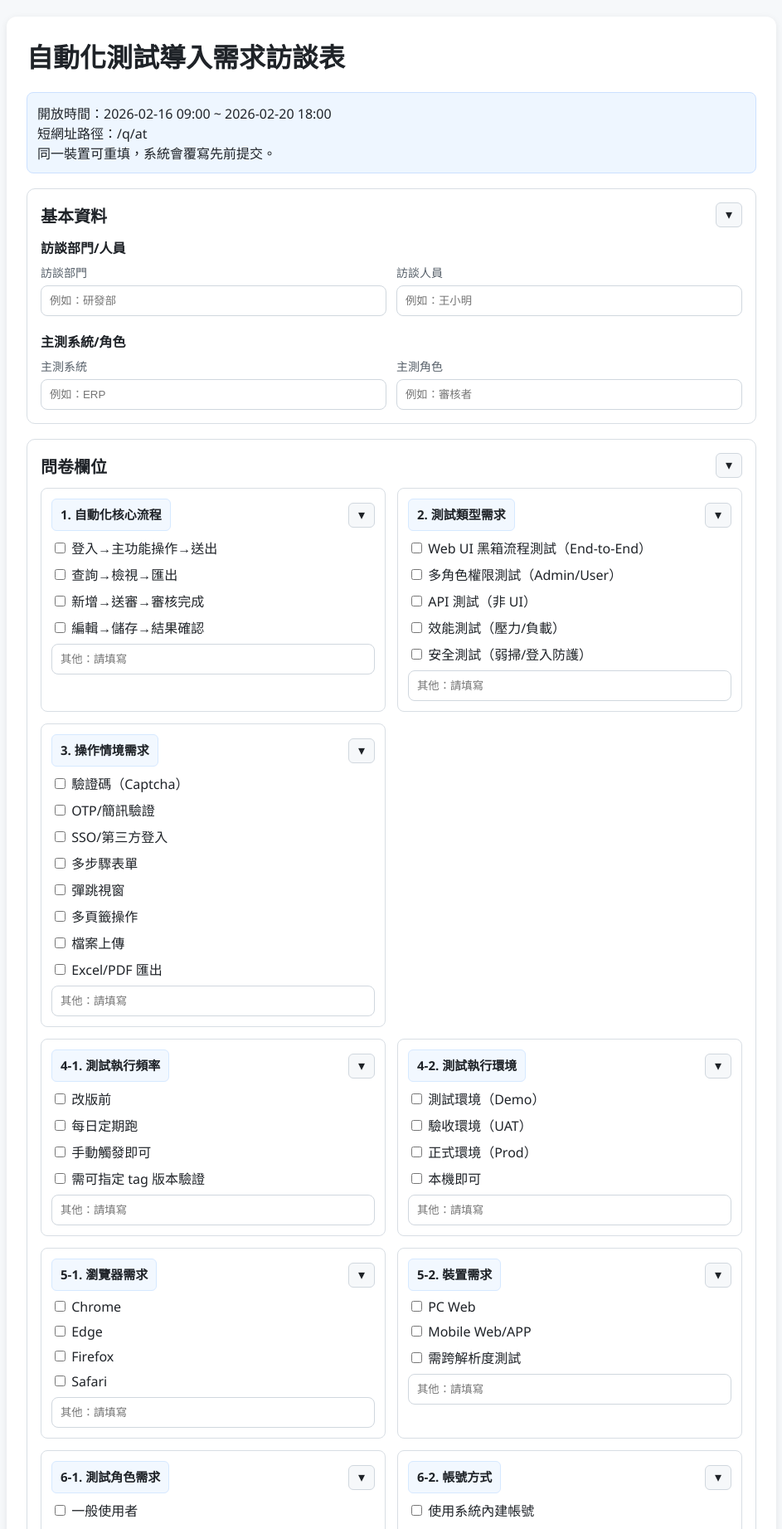
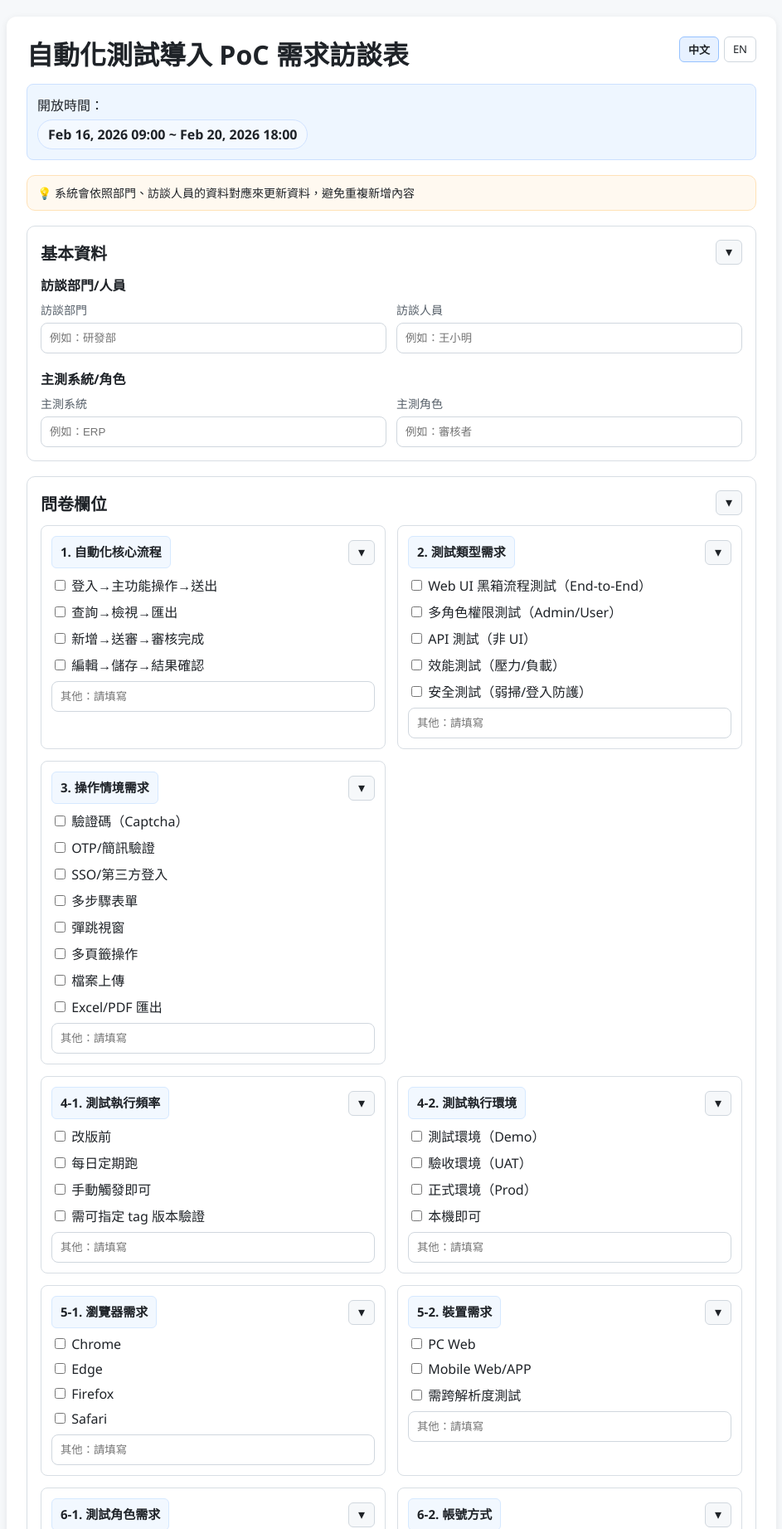
Before and after one commit to CharlesWhiteSun/Online-questionnaire-survey, a Flask app: page /q/at?lang=zh-TW in a window 1280 px wide. Shown: the top 1843 px of the page at 83% size, without its empty margins (168-1111 px from the left). Run offline with Flask 3, Linux system fonts and the light colour scheme; data that the repository does not hold is empty; some libraries are stand-ins or nearby versions.

Commit message:
新增語系切換功能，支援中文與英文，並調整相關模板以改善使用者介面

```diff
--- a/app.py
+++ b/app.py
@@ -2,6 +2,7 @@ import json
 import re
 import sqlite3
 import uuid
+from copy import deepcopy
 from datetime import datetime
 from pathlib import Path
 
@@ -21,13 +22,213 @@ from survey_config import (
 BASE_DIR = Path(__file__).parent
 DB_PATH = BASE_DIR / "survey.db"
 COOKIE_NAME = "survey_client_id"
+LANG_COOKIE_NAME = "survey_lang"
+DEFAULT_LANG = "zh-TW"
+SUPPORTED_LANGS = {"zh-TW", "en"}
 
 app = Flask(__name__)
 INDEX_PATTERN = re.compile(r"^(?P<main>\d+)(?:-(?P<sub>\d+))?\.")
 
+EN_TRANSLATIONS = {
+    "自動化測試導入 PoC 需求訪談表": "Automation Testing Adoption PoC Needs Interview Form",
+    "自動化測試導入需求訪談表": "Automation Testing Adoption Needs Interview Form",
+    "問卷填寫時間已結束": "Survey Submission Window Closed",
+    "本問卷已超過填寫期限，系統已停止收件。若您仍需補填或更新內容，請聯繫問卷管理者協助重新開放。": "This survey is past its submission deadline and is no longer accepting responses. If you still need to submit or update your response, please contact the survey administrator to reopen it.",
+    "已成功儲存。若您再次開啟同一連結並提交，系統會覆寫您先前的內容。": "Saved successfully. If you submit again from the same link and device, your previous response will be overwritten.",
+    "找不到問卷": "Survey not found",
+    "訪談部門/人員": "Interview Department / Interviewee",
+    "訪談部門": "Department",
+    "例如：研發部": "e.g. Engineering Department",
+    "訪談人員": "Interviewee",
+    "例如：王小明": "e.g. Alex Wang",
+    "主測系統/角色": "Primary System / Role",
+    "主測系統": "Primary System",
+    "例如：ERP": "e.g. ERP",
+    "主測角色": "Primary Role",
+    "例如：審核者": "e.g. Reviewer",
+    "1. 自動化核心流程": "1. Automation Core Flows",
+    "登入→主功能操作→送出": "Login → Main Action → Submit",
+    "查詢→檢視→匯出": "Search → View → Export",
+    "新增→送審→審核完成": "Create → Submit for Approval → Approved",
+    "編輯→儲存→結果確認": "Edit → Save → Verify Result",
+    "2. 測試類型需求": "2. Required Test Types",
+    "Web UI 黑箱流程測試（End-to-End）": "Web UI Black-box Flow Testing (End-to-End)",
+    "多角色權限測試（Admin/User）": "Multi-role Permission Testing (Admin/User)",
+    "API 測試（非 UI）": "API Testing (Non-UI)",
+    "效能測試（壓力/負載）": "Performance Testing (Stress/Load)",
+    "安全測試（弱掃/登入防護）": "Security Testing (Vulnerability Scan/Login Protection)",
+    "3. 操作情境需求": "3. Required Operation Scenarios",
+    "驗證碼（Captcha）": "Captcha",
+    "OTP/簡訊驗證": "OTP / SMS Verification",
+    "SSO/第三方登入": "SSO / Third-party Login",
+    "多步驟表單": "Multi-step Form",
+    "彈跳視窗": "Pop-up Dialog",
+    "多頁籤操作": "Multi-tab Operations",
+    "檔案上傳": "File Upload",
+    "Excel/PDF 匯出": "Excel/PDF Export",
+    "4-1. 測試執行頻率": "4-1. Test Execution Frequency",
+    "改版前": "Before Release",
+    "每日定期跑": "Run Daily on Schedule",
+    "手動觸發即可": "Manual Trigger is Enough",
+    "需可指定 tag 版本驗證": "Need Validation by Specific Tag Version",
+    "4-2. 測試執行環境": "4-2. Test Execution Environment",
+    "測試環境（Demo）": "Testing Environment (Demo)",
+    "驗收環境（UAT）": "User Acceptance Environment (UAT)",
+    "正式環境（Prod）": "Production Environment (Prod)",
+    "本機即可": "Local Machine is Enough",
+    "5-1. 瀏覽器需求": "5-1. Browser Requirements",
+    "Chrome": "Chrome",
+    "Edge": "Edge",
+    "Firefox": "Firefox",
+    "Safari": "Safari",
+    "5-2. 裝置需求": "5-2. Device Requirements",
+    "PC Web": "PC Web",
+    "Mobile Web/APP": "Mobile Web/APP",
+    "需跨解析度測試": "Need Cross-resolution Testing",
+    "6-1. 測試角色需求": "6-1. Test Role Requirements",
+    "一般使用者": "General User",
+    "管理者 Admin": "Administrator (Admin)",
+    "審核者 Reviewer": "Reviewer",
+    "多部門角色切換": "Multi-department Role Switching",
+    "6-2. 帳號方式": "6-2. Account Setup",
+    "使用系統內建帳號": "Use Built-in System Accounts",
+    "提供固定測試帳號": "Provide Fixed Test Accounts",
+    "測試工具需自動建立帳號": "Testing Tool Must Auto-create Accounts",
+    "7. 報告與管理需求": "7. Reporting & Management Needs",
+    "自動測試報告（Pass/Fail）": "Automated Test Report (Pass/Fail)",
+    "測試截圖紀錄": "Test Screenshot Records",
+    "測試影片錄製": "Test Video Recording",
+    "回歸測試覆蓋清單": "Regression Coverage Checklist",
+    "管理者摘要報表": "Manager Summary Report",
+    "8. 整合需求": "8. Integration Needs",
+    "Github": "GitHub",
+    "Email 通知": "Email Notifications",
+    "API": "API",
+    "9-1. PoC 規模選擇": "9-1. PoC Scope Selection",
+    "單一流程驗證（1 條流程即可）": "Single Flow Verification (1 flow)",
+    "小型流程組合（2–3 條核心流程）": "Small Flow Set (2–3 core flows)",
+    "單一模組回歸測試（5–10 條案例）": "Single Module Regression (5–10 cases)",
+    "跨模組整合流程（包含多部門操作）": "Cross-module Integrated Flows (multi-department)",
+    "全系統自動化（不建議 PoC）": "Full-system Automation (Not Recommended for PoC)",
+    "9-2. PoC 驗收標準": "9-2. PoC Acceptance Criteria",
+    "核心流程可穩定重複執行": "Core flows can run repeatedly and stably",
+    "改版後可快速回歸驗證": "Fast regression validation after each release",
+    "測試結果可產出報告": "Test results can generate reports",
+    "團隊可自行維護腳本": "Team can maintain scripts independently",
+    "可作為後續擴大導入基礎": "Can serve as a foundation for scaled adoption",
+    "補充說明": "Additional Notes",
+    "可填寫其他需求、限制或補充背景": "You can add other requirements, constraints, or background details",
+    "其他：請填寫": "Other: please specify",
+}
+
+
+
+def tr(text: str, lang: str) -> str:
+    if lang == "en":
+        return EN_TRANSLATIONS.get(text, text)
+    return text
+
+
+
+def normalize_lang(raw_lang: str | None) -> str:
+    if not raw_lang:
+        return DEFAULT_LANG
+    if raw_lang.lower().startswith("en"):
+        return "en"
+    return DEFAULT_LANG
+
+
+
+def get_lang() -> str:
+    query_lang = request.args.get("lang")
+    if query_lang:
+        lang = normalize_lang(query_lang)
+        if lang in SUPPORTED_LANGS:
+            return lang
+
+    cookie_lang = request.cookies.get(LANG_COOKIE_NAME)
+    if cookie_lang:
+        lang = normalize_lang(cookie_lang)
+        if lang in SUPPORTED_LANGS:
+            return lang
+
+    return DEFAULT_LANG
+
+
+
+def get_html_lang(lang: str) -> str:
+    return "en" if lang == "en" else "zh-Hant"
+
+
+
+def build_ui_texts(lang: str) -> dict:
+    if lang == "en":
+        return {
+            "basic_title": "Basic Information",
+            "questionnaire_title": "Questionnaire Fields",
+            "open_time_label": "Open Window",
+            "record_update_hint": "The system updates records based on Department and Interviewee mapping to prevent duplicate entries.",
+            "other_placeholder": tr("其他：請填寫", lang),
+            "submit_button": "Submit / Update",
+            "back_to_form": "Back to Survey",
+            "survey_label": "Survey",
+            "lang_zh": "中文",
+            "lang_en": "EN",
+        }
+
+    return {
+        "basic_title": "基本資料",
+        "questionnaire_title": "問卷欄位",
+        "open_time_label": "開放時間",
+        "record_update_hint": "系統會依照部門、訪談人員的資料對應來更新資料，避免重複新增內容",
+        "other_placeholder": "其他：請填寫",
+        "submit_button": "送出/更新",
+        "back_to_form": "回到問卷頁",
+        "survey_label": "問卷",
+        "lang_zh": "中文",
+        "lang_en": "EN",
+    }
+
+
+
+def localize_form_definition(lang: str) -> list[dict]:
+    localized = deepcopy(FORM_DEFINITION)
+
+    for field in localized:
+        if "label" in field:
+            field["label"] = tr(field["label"], lang)
+
+        if "placeholder" in field:
+            field["placeholder"] = tr(field["placeholder"], lang)
+
+        if field.get("type") == "text_pair":
+            field["left"]["label"] = tr(field["left"]["label"], lang)
+            field["left"]["placeholder"] = tr(field["left"]["placeholder"], lang)
+            field["right"]["label"] = tr(field["right"]["label"], lang)
+            field["right"]["placeholder"] = tr(field["right"]["placeholder"], lang)
+
+        if field.get("type") == "multiselect":
+            field["options"] = [tr(option, lang) for option in field["options"]]
+
+    return localized
+
+
+def format_datetime_by_lang(value: datetime, lang: str) -> str:
+    return value.strftime("%b %d, %Y %H:%M")
+
+
+def build_open_window_text(lang: str) -> str:
+    return f"{format_datetime_by_lang(OPEN_START_AT, lang)} ~ {format_datetime_by_lang(OPEN_END_AT, lang)}"
+
+
 
 def print_startup_info() -> None:
     print("=" * 60)
+    print(f"問卷：{SURVEY_TITLE}")
+    print(f"開放時間：{OPEN_START_AT:%Y-%m-%d %H:%M} ~ {OPEN_END_AT:%Y-%m-%d %H:%M}")
+    print(f"短網址路徑：http://<你的內網IP>:5000/q/{SURVEY_SLUG}")
+    print("=" * 60)
+
 
 
 def get_index_parts(label: str) -> tuple[str | None, str | None]:
@@ -35,6 +236,7 @@ def get_index_parts(label: str) -> tuple[str | None, str | None]:
     if not matched:
         return None, None
     return matched.group("main"), matched.group("sub")
+
 
 
 def build_questionnaire_rows(fields: list[dict]) -> list[list[dict]]:
@@ -75,10 +277,7 @@ def build_questionnaire_rows(fields: list[dict]) -> list[list[dict]]:
         rows.append(pending_plain)
 
     return rows
-    print(f"問卷：{SURVEY_TITLE}")
-    print(f"開放時間：{OPEN_START_AT:%Y-%m-%d %H:%M} ~ {OPEN_END_AT:%Y-%m-%d %H:%M}")
-    print(f"短網址路徑：http://<你的內網IP>:5000/q/{SURVEY_SLUG}")
-    print("=" * 60)
+
 
 
 def init_db() -> None:
@@ -98,8 +297,10 @@ def init_db() -> None:
         conn.commit()
 
 
+
 def now() -> datetime:
     return datetime.now()
+
 
 
 def is_survey_open() -> bool:
@@ -107,9 +308,11 @@ def is_survey_open() -> bool:
     return OPEN_START_AT <= current <= OPEN_END_AT
 
 
+
 def get_client_token() -> str:
     token = request.cookies.get(COOKIE_NAME)
     return token if token else str(uuid.uuid4())
+
 
 
 def get_existing_answers(client_token: str) -> dict:
@@ -128,11 +331,13 @@ def get_existing_answers(client_token: str) -> dict:
         return {}
 
 
-def collect_answers() -> dict:
+
+def collect_answers(fields: list[dict]) -> dict:
     payload = {}
-    for field in FORM_DEFINITION:
+    for field in fields:
         field_type = field["type"]
         name = field["name"]
+
         if field_type == "multiselect":
             payload[name] = request.form.getlist(name)
             if field.get("allow_other"):
@@ -144,7 +349,9 @@ def collect_answers() -> dict:
             payload[right_name] = request.form.get(right_name, "").strip()
         else:
             payload[name] = request.form.get(name, "").strip()
+
     return payload
+
 
 
 def upsert_response(client_token: str, answers: dict) -> None:
@@ -163,64 +370,94 @@ def upsert_response(client_token: str, answers: dict) -> None:
         conn.commit()
 
 
+
+def apply_common_cookies(response, client_token: str, lang: str):
+    response.set_cookie(COOKIE_NAME, client_token, max_age=60 * 60 * 24 * 365)
+    response.set_cookie(LANG_COOKIE_NAME, lang, max_age=60 * 60 * 24 * 365)
+    return response
+
+
+
 @app.get("/")
 def home():
-    return redirect(url_for("survey", slug=SURVEY_SLUG))
+    lang = get_lang()
+    return redirect(url_for("survey", slug=SURVEY_SLUG, lang=lang))
+
 
 
 @app.route("/q/<slug>", methods=["GET", "POST"])
 def survey(slug: str):
+    lang = get_lang()
+    ui = build_ui_texts(lang)
+    open_window_text = build_open_window_text(lang)
+
     if slug != SURVEY_SLUG:
-        return "找不到問卷", 404
+        return tr("找不到問卷", lang), 404
+
+    lang_urls = {
+        "zh-TW": url_for("survey", slug=SURVEY_SLUG, lang="zh-TW"),
+        "en": url_for("survey", slug=SURVEY_SLUG, lang="en"),
+    }
 
     if not is_survey_open():
-        return (
+        response = make_response(
             render_template(
                 "closed.html",
-                title=CLOSED_MESSAGE_TITLE,
-                message=CLOSED_MESSAGE_BODY,
-                survey_title=SURVEY_TITLE,
-                open_start=OPEN_START_AT,
-                open_end=OPEN_END_AT,
+                html_lang=get_html_lang(lang),
+                title=tr(CLOSED_MESSAGE_TITLE, lang),
+                message=tr(CLOSED_MESSAGE_BODY, lang),
+                survey_title=tr(SURVEY_TITLE, lang),
+                open_window_text=open_window_text,
+                ui=ui,
+                lang_urls=lang_urls,
+                current_lang=lang,
             ),
             410,
         )
+        return apply_common_cookies(response, get_client_token(), lang)
 
     client_token = get_client_token()
+    localized_fields = localize_form_definition(lang)
 
     if request.method == "POST":
-        answers = collect_answers()
+        answers = collect_answers(localized_fields)
         upsert_response(client_token, answers)
 
         response = make_response(
             render_template(
                 "success.html",
-                survey_title=SURVEY_TITLE,
-                message=SUCCESS_MESSAGE,
-                survey_url=url_for("survey", slug=SURVEY_SLUG),
+                html_lang=get_html_lang(lang),
+                survey_title=tr(SURVEY_TITLE, lang),
+                message=tr(SUCCESS_MESSAGE, lang),
+                survey_url=url_for("survey", slug=SURVEY_SLUG, lang=lang),
+                ui=ui,
+                lang_urls=lang_urls,
+                current_lang=lang,
             )
         )
-        response.set_cookie(COOKIE_NAME, client_token, max_age=60 * 60 * 24 * 365)
-        return response
+        return apply_common_cookies(response, client_token, lang)
 
     existing_answers = get_existing_answers(client_token)
-    basic_fields = [field for field in FORM_DEFINITION if field.get("section") == "basic"]
-    questionnaire_fields = [field for field in FORM_DEFINITION if field.get("section") != "basic"]
+    basic_fields = [field for field in localized_fields if field.get("section") == "basic"]
+    questionnaire_fields = [field for field in localized_fields if field.get("section") != "basic"]
     questionnaire_rows = build_questionnaire_rows(questionnaire_fields)
+
     response = make_response(
         render_template(
             "form.html",
-            survey_title=SURVEY_TITLE,
+            html_lang=get_html_lang(lang),
+            survey_title=tr(SURVEY_TITLE, lang),
             basic_fields=basic_fields,
             questionnaire_rows=questionnaire_rows,
             existing=existing_answers,
-            open_start=OPEN_START_AT,
-            open_end=OPEN_END_AT,
-            short_path=url_for("survey", slug=SURVEY_SLUG),
+            open_window_text=open_window_text,
+            ui=ui,
+            lang_urls=lang_urls,
+            current_lang=lang,
         )
     )
-    response.set_cookie(COOKIE_NAME, client_token, max_age=60 * 60 * 24 * 365)
-    return response
+    return apply_common_cookies(response, client_token, lang)
+
 
 
 if __name__ == "__main__":
--- a/survey_config.py
+++ b/survey_config.py
@@ -41,7 +41,7 @@ def load_window_from_param_file() -> tuple[datetime, datetime]:
 
 
 SURVEY_SLUG = "at"
-SURVEY_TITLE = "自動化測試導入需求訪談表"
+SURVEY_TITLE = "自動化測試導入 PoC 需求訪談表"
 
 OPEN_START_AT, OPEN_END_AT = load_window_from_param_file()
 
--- a/templates/form.html
+++ b/templates/form.html
@@ -1,15 +1,65 @@
 <!doctype html>
-<html lang="zh-Hant">
+<html lang="{{ html_lang }}">
 <head>
   <meta charset="UTF-8">
   <meta name="viewport" content="width=device-width, initial-scale=1.0">
   <title>{{ survey_title }}</title>
   <style>
+    :root { --block-gap: 18px; }
     body { font-family: "Segoe UI", "Microsoft JhengHei", sans-serif; margin: 0; background: #f6f8fa; color: #1f2328; }
     .container { max-width: 880px; margin: 20px auto; background: white; padding: 24px; border-radius: 12px; box-shadow: 0 2px 8px rgba(0,0,0,0.08); }
-    h1 { margin-top: 0; }
-    .meta { background: #eef6ff; border: 1px solid #cce1ff; padding: 12px; border-radius: 8px; margin-bottom: 18px; }
-    .section { border: 1px solid #d8dee4; border-radius: 10px; padding: 16px; margin-bottom: 18px; }
+    h1 { margin-top: 0; margin-bottom: 0; }
+    .topbar {
+      display: flex;
+      justify-content: space-between;
+      align-items: flex-start;
+      gap: 12px;
+      margin-bottom: 14px;
+    }
+    .title-block { flex: 1 1 auto; min-width: 0; }
+    .title-block h1 { line-height: 1.35; word-break: break-word; }
+    .lang-switch { display: inline-flex; gap: 6px; flex-shrink: 0; }
+    .lang-btn {
+      text-decoration: none;
+      color: #1f2328;
+      border: 1px solid #d0d7de;
+      border-radius: 6px;
+      padding: 5px 10px;
+      font-size: 13px;
+      background: #fff;
+    }
+    .lang-btn.active {
+      background: #e7f1ff;
+      border-color: #96c2ff;
+      font-weight: 600;
+    }
+    .metric-chip {
+      display: inline-flex;
+      align-items: center;
+      border: 1px solid #cfe2ff;
+      background: #f4f9ff;
+      border-radius: 999px;
+      padding: 6px 12px;
+      font-weight: 600;
+      margin-top: 6px;
+    }
+    .page-stack { display: grid; gap: var(--block-gap); }
+    .reminder-item {
+      margin-top: 0;
+      border: 1px solid #ffe2b7;
+      background: #fff9f0;
+      border-radius: 10px;
+      padding: 10px 12px;
+      font-size: 14px;
+      line-height: 1.5;
+    }
+    .reminder-item::before {
+      content: "💡 ";
+      font-weight: 700;
+      color: #9a6700;
+    }
+    .meta { background: #eef6ff; border: 1px solid #cce1ff; padding: 12px; border-radius: 8px; margin-bottom: 0; }
+    .section { border: 1px solid #d8dee4; border-radius: 10px; padding: 16px; margin-bottom: 0; }
     .section h2 { margin: 0; font-size: 20px; }
     .collapse-header {
       display: flex;
@@ -67,11 +117,16 @@
     .other { margin-top: 8px; }
     .submit-button { background: #0969da; color: white; border: 0; border-radius: 8px; padding: 10px 18px; cursor: pointer; font-size: 15px; }
     .submit-button:hover { background: #0550ae; }
+    form { margin: 0; display: grid; gap: var(--block-gap); }
     @media (max-width: 860px) {
       .questionnaire-row { grid-template-columns: 1fr; margin-bottom: 10px; }
       .questionnaire-item.empty { display: none; }
     }
-    @media (max-width: 680px) { .pair { grid-template-columns: 1fr; } }
+    @media (max-width: 680px) {
+      .topbar { align-items: stretch; flex-direction: column; }
+      .lang-switch { justify-content: flex-end; }
+      .pair { grid-template-columns: 1fr; }
+    }
   </style>
 </head>
 <body>
@@ -108,7 +163,7 @@
         </div>
         {% if field.allow_other %}
         <div class="other">
-          <input type="text" name="{{ field.name }}_other" placeholder="其他：請填寫" value="{{ existing.get(field.name ~ '_other', '') }}">
+          <input type="text" name="{{ field.name }}_other" placeholder="{{ ui.other_placeholder }}" value="{{ existing.get(field.name ~ '_other', '') }}">
         </div>
         {% endif %}
       {% endif %}
@@ -116,17 +171,26 @@
   {%- endmacro %}
 
   <div class="container">
-    <h1>{{ survey_title }}</h1>
-    <div class="meta">
-      <div>開放時間：{{ open_start.strftime('%Y-%m-%d %H:%M') }} ~ {{ open_end.strftime('%Y-%m-%d %H:%M') }}</div>
-      <div>短網址路徑：{{ short_path }}</div>
-      <div>同一裝置可重填，系統會覆寫先前提交。</div>
+    <div class="topbar">
+      <div class="title-block">
+        <h1>{{ survey_title }}</h1>
+      </div>
+      <div class="lang-switch">
+        <a class="lang-btn {% if current_lang == 'zh-TW' %}active{% endif %}" href="{{ lang_urls['zh-TW'] }}">{{ ui.lang_zh }}</a>
+        <a class="lang-btn {% if current_lang == 'en' %}active{% endif %}" href="{{ lang_urls['en'] }}">{{ ui.lang_en }}</a>
+      </div>
     </div>
+    <div class="page-stack">
+      <div class="meta">
+        <div>{{ ui.open_time_label }}：</div>
+        <div class="metric-chip">{{ open_window_text }}</div>
+      </div>
+      <div class="reminder-item">{{ ui.record_update_hint }}</div>
 
-    <form method="post">
+      <form method="post">
       <div class="section" data-collapsible-card>
         <div class="collapse-header">
-          <h2>基本資料</h2>
+          <h2>{{ ui.basic_title }}</h2>
           <button class="collapse-toggle" type="button" data-collapse-toggle aria-expanded="true" aria-controls="section-basic-content">
             <span data-toggle-icon>▾</span>
           </button>
@@ -140,7 +204,7 @@
 
       <div class="section" data-collapsible-card>
         <div class="collapse-header">
-          <h2>問卷欄位</h2>
+          <h2>{{ ui.questionnaire_title }}</h2>
           <button class="collapse-toggle" type="button" data-collapse-toggle aria-expanded="true" aria-controls="section-questionnaire-content">
             <span data-toggle-icon>▾</span>
           </button>
@@ -171,8 +235,9 @@
         </div>
       </div>
 
-      <button class="submit-button" type="submit">送出/更新</button>
-    </form>
+        <button class="submit-button" type="submit">{{ ui.submit_button }}</button>
+      </form>
+    </div>
   </div>
 
   <script>
```
Also changed, not shown: templates/closed.html (+41 -4 lines), templates/success.html (+29 -3 lines), README.md.
